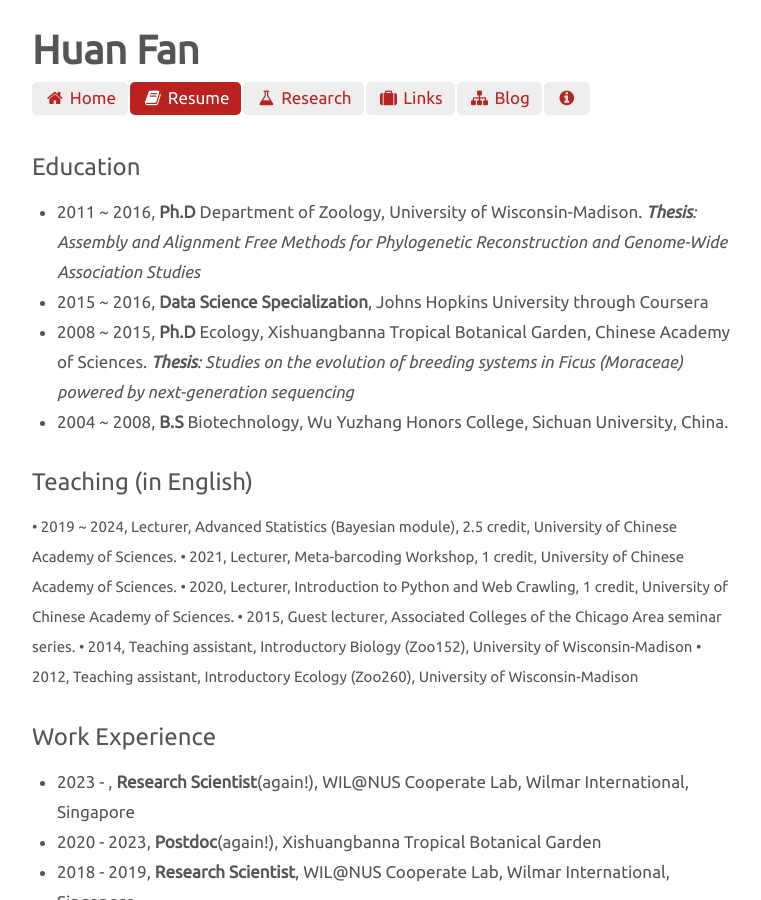
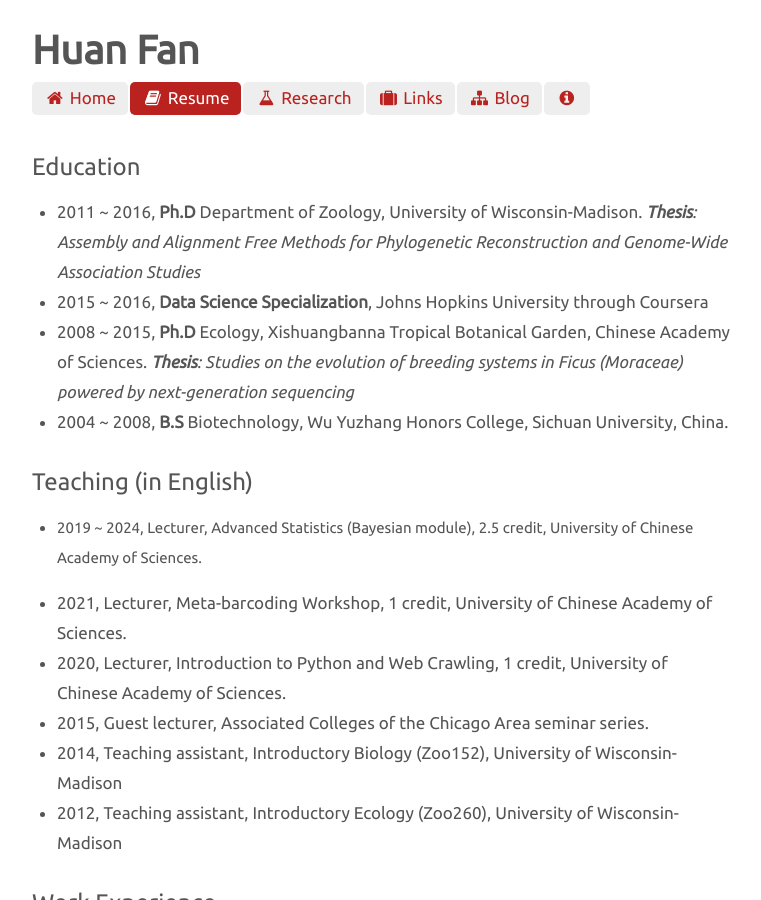
Before and after one commit to fanhuan/fanhuan.github.io, a Jekyll site: the page built from resume.md, in a window 1280 px wide and 900 px high. Shown: the whole window, without its empty margins (258-1019 px from the left). Built offline with Jekyll 4.4.1, drawn with Linux system fonts in a browser that asks for light colours.

```diff
--- a/resume.md
+++ b/resume.md
@@ -24,12 +24,13 @@ _**Thesis**: Studies on the evolution of breeding systems in Ficus (Moraceae) po
 +  2004 ~ 2008, **B.S** Biotechnology, Wu Yuzhang Honors College, Sichuan University, China.
 
 ## Teaching (in English)
-•	2019 ~ 2024, Lecturer, Advanced Statistics (Bayesian module), 2.5 credit, University of Chinese Academy of Sciences.
-•	2021, Lecturer, Meta-barcoding Workshop, 1 credit, University of Chinese Academy of Sciences.
-•	2020, Lecturer, Introduction to Python and Web Crawling, 1 credit, University of Chinese Academy of Sciences.
-•	2015, Guest lecturer, Associated Colleges of the Chicago Area seminar series.
-•	2014, Teaching assistant, Introductory Biology (Zoo152), University of Wisconsin-Madison
-•	2012, Teaching assistant, Introductory Ecology (Zoo260), University of Wisconsin-Madison
++	2019 ~ 2024, Lecturer, Advanced Statistics (Bayesian module), 2.5 credit, University of Chinese Academy of Sciences.
+
++	2021, Lecturer, Meta-barcoding Workshop, 1 credit, University of Chinese Academy of Sciences.
++	2020, Lecturer, Introduction to Python and Web Crawling, 1 credit, University of Chinese Academy of Sciences.
++	2015, Guest lecturer, Associated Colleges of the Chicago Area seminar series.
++	2014, Teaching assistant, Introductory Biology (Zoo152), University of Wisconsin-Madison
++	2012, Teaching assistant, Introductory Ecology (Zoo260), University of Wisconsin-Madison
 
 
 ## Work Experience
```
